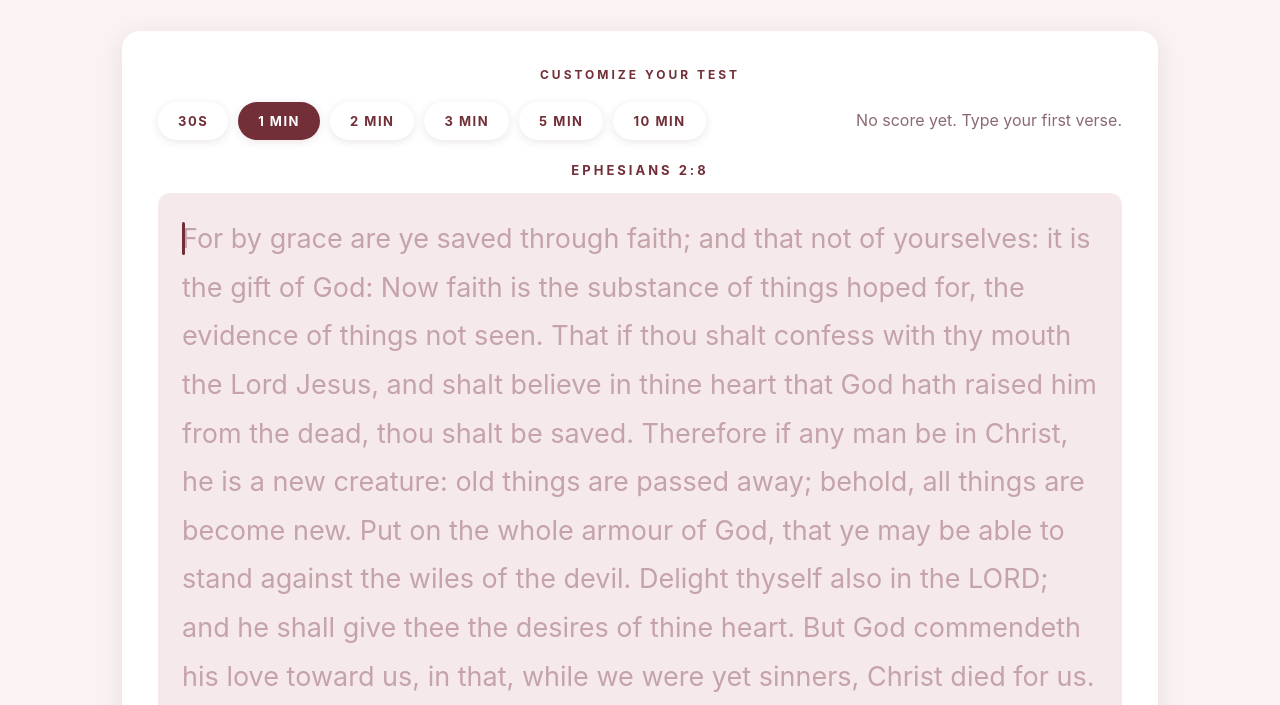
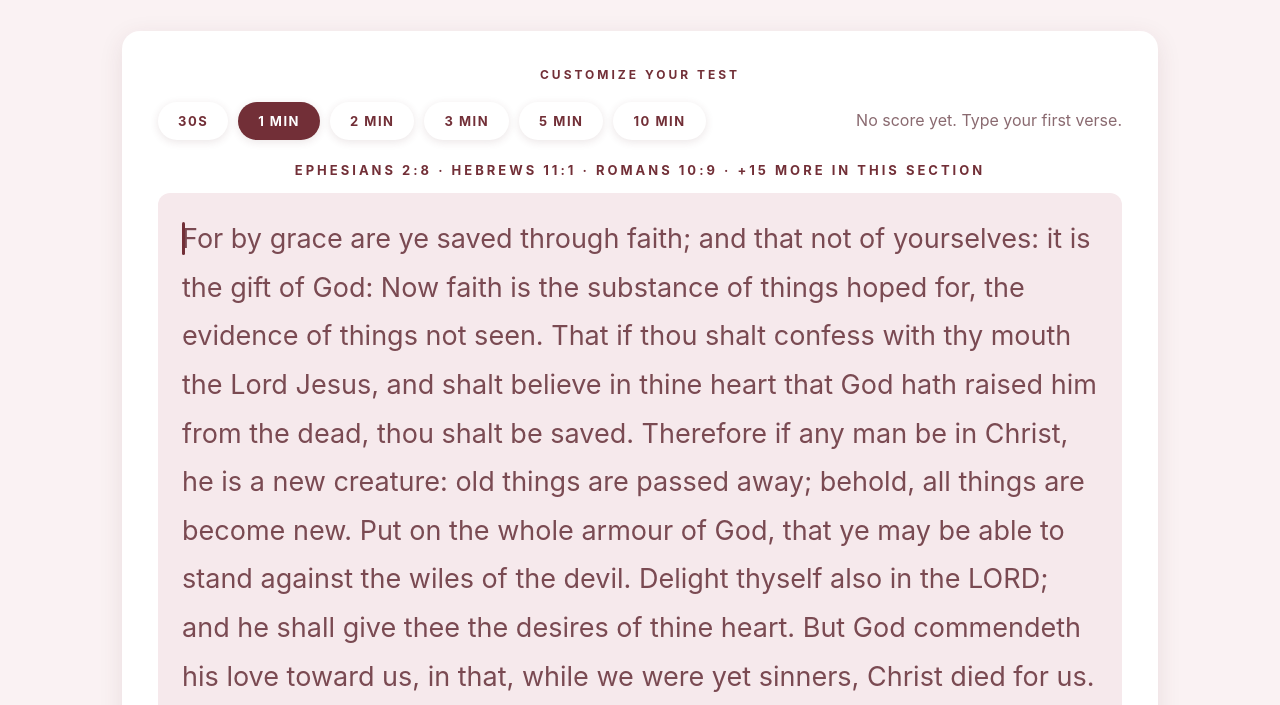
Before and after one commit to Joelquan/versetype, a plain HTML site: page index.html in a window 1280 px wide. Shown: the part 382-1087 px from the top of the page. Drawn offline with Linux system fonts and the light colour scheme.

Commit message:
Fix untyped verse text contrast and make the reference label list the passages in the visible section

```diff
--- a/assets/freewpmtype.js
+++ b/assets/freewpmtype.js
@@ -206,6 +206,22 @@ function currentRef(widget, pos) {
   return widget.bounds[0].ref;
 }
 
+/* The visible section spans several shuffled verses, so one reference
+   label cannot describe it. List the references the section actually
+   contains: up to three named, the rest counted. */
+function segmentRefLabel(widget) {
+  if (!widget.segs || !widget.segs.length) return widget.bounds[0].ref;
+  const seg = widget.segs[widget.segIndex || 0];
+  const refs = [];
+  widget.bounds.forEach(function(b) {
+    if (b.end > seg.start && b.start < seg.end && refs.indexOf(b.ref) < 0) refs.push(b.ref);
+  });
+  if (refs.length <= 1) return refs[0] || widget.bounds[0].ref;
+  const shown = refs.slice(0, 3).join(" \u00B7 ");
+  const extra = refs.length - 3;
+  return shown + (extra > 0 ? " \u00B7 +" + extra + " more in this section" : "");
+}
+
 /* Show one third of the text at a time. Segments split at word
    boundaries so words are never cut in half. */
 function segBounds(widget) {
@@ -356,7 +372,7 @@ function onInput(widget) {
     }
     paintChars(widget);
     moveCaret(widget);
-    widget.refEl.textContent = currentRef(widget, v.length);
+    widget.refEl.textContent = segmentRefLabel(widget);
     updateLive(widget);
   }
 }
@@ -447,7 +463,7 @@ function restart(widget) {
   buildContent(widget);
   syncSeg(widget);
   renderText(widget);
-  widget.refEl.textContent = widget.bounds[0].ref;
+  widget.refEl.textContent = segmentRefLabel(widget);
   widget.resultsEl.hidden = true;
   widget.hintEl.style.display = "";
   widget.wpmEl.textContent = "0";
@@ -503,7 +519,7 @@ function initWidget(el) {
   buildContent(widget);
   syncSeg(widget);
   renderText(widget);
-  widget.refEl.textContent = widget.bounds[0].ref;
+  widget.refEl.textContent = segmentRefLabel(widget);
   moveCaret(widget);
   showBest(widget);
 
--- a/assets/style.css
+++ b/assets/style.css
@@ -10,7 +10,7 @@
   --ink: #4a1f26;
   --body: #5c3a40;
   --muted: #8a6a70;
-  --faint: #c4a3a9;
+  --faint: #7a4a52;
   --line: #e8d5d8;
   --amber: #e8a13a;
   --correct: #2e7d4f;
@@ -30,7 +30,7 @@
   --ink: #16294d;
   --body: #33475f;
   --muted: #5f7896;
-  --faint: #9db2cc;
+  --faint: #42597a;
   --line: #d5e0ef;
   --amber: #e8a13a;
   --correct: #2e7d4f;
@@ -50,7 +50,7 @@
   --ink: #3c4419;
   --body: #4c5433;
   --muted: #75805c;
-  --faint: #aeb89a;
+  --faint: #55603f;
   --line: #dde2c8;
   --amber: #e8a13a;
   --correct: #2e7d4f;
@@ -70,7 +70,7 @@
   --ink: #5f2f18;
   --body: #6b4630;
   --muted: #97705a;
-  --faint: #c9a68d;
+  --faint: #7d5138;
   --line: #eed6c2;
   --amber: #e8a13a;
   --correct: #2e7d4f;
@@ -90,7 +90,7 @@
   --ink: #5c1f3a;
   --body: #6e3a50;
   --muted: #a06e85;
-  --faint: #d3a9bc;
+  --faint: #7d4258;
   --line: #f0d3e0;
   --amber: #e8a13a;
   --correct: #2e7d4f;
```
